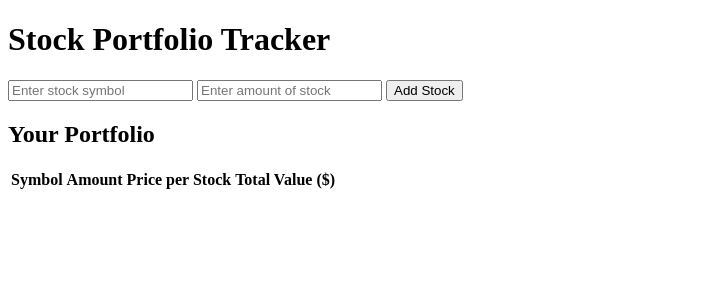
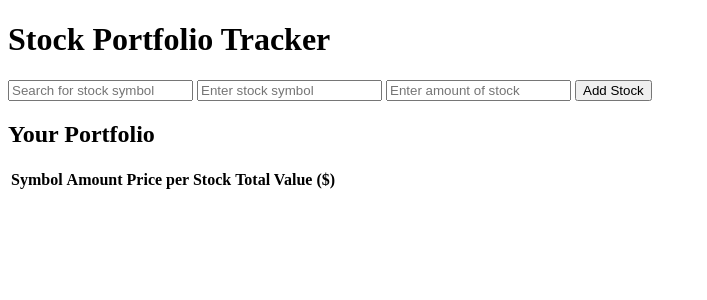
Before and after one commit to sinanaksu0/stock-portfolio-tracker, a Flask app: page / in a window 1280 px wide. Shown: the top 300 px of the page, without its empty margins (0-707 px from the left). Run offline with Flask 3, Linux system fonts and the light colour scheme; lists and menus that the app fills with data are empty.

Commit message:
Added stock search engine and input validation

```diff
--- a/app.py
+++ b/app.py
@@ -1,4 +1,4 @@
-from flask import Flask, render_template, request
+from flask import Flask, render_template, request, jsonify
 import requests
 
 app = Flask(__name__)
@@ -19,30 +19,41 @@ def get_stock_price(symbol):
 
         # Check if we received valid data
         if "Time Series (1min)" in data:
-            # Extract the most recent stock price
             latest_time = list(data["Time Series (1min)"])[0]
             latest_price = data["Time Series (1min)"][latest_time]["1. open"]
             return float(latest_price)
         else:
-            # Handle errors in the response
             return None
     except Exception as e:
         print(f"An error occurred: {e}")
         return None
 
+# Function to search for stock symbols
+def search_stock(query):
+    url = f"https://www.alphavantage.co/query?function=SYMBOL_SEARCH&keywords={query}&apikey={API_KEY}"
+    response = requests.get(url)
+    data = response.json()
+
+    # Return top 5 results if any are found
+    return data.get("bestMatches", [])[:5]
+
 @app.route("/", methods=["GET", "POST"])
 def index():
     if request.method == "POST":
         symbol = request.form.get("symbol").upper()
-        amount = float(request.form.get("amount"))  # Convert to float for decimal input
+        try:
+            amount = float(request.form.get("amount"))
+        except ValueError:
+            amount = -1
 
-        # Get the live price of the stock
+        # Validate positive amount and valid stock symbol
+        if amount < 0:
+            error_message = "Please enter a positive amount."
+            return render_template("index.html", portfolio=portfolio, error=error_message)
+
         price = get_stock_price(symbol)
-
         if price is not None:
-            # Calculate total value based on the price and amount
             total_value = price * amount
-            # Add stock data to the portfolio list
             portfolio.append({
                 "symbol": symbol,
                 "amount": amount,
@@ -50,15 +61,16 @@ def index():
                 "total_value": total_value
             })
         else:
-            # If there's an issue getting the price, add with "N/A" fields
-            portfolio.append({
-                "symbol": symbol,
-                "amount": amount,
-                "price": "N/A",
-                "total_value": "N/A"
-            })
+            error_message = "Invalid stock symbol."
+            return render_template("index.html", portfolio=portfolio, error=error_message)
 
     return render_template("index.html", portfolio=portfolio)
 
+@app.route("/search", methods=["GET"])
+def search():
+    query = request.args.get("query")
+    results = search_stock(query)
+    return jsonify(results)
+
 if __name__ == "__main__":
     app.run(debug=True)
--- a/templates/index.html
+++ b/templates/index.html
@@ -7,10 +7,17 @@
 <body>
     <h1>Stock Portfolio Tracker</h1>
     <form method="post">
-        <input type="text" name="symbol" placeholder="Enter stock symbol" required>
+        <input type="text" id="search" placeholder="Search for stock symbol" autocomplete="off">
+        <div id="search-results" style="display:none; border:1px solid #ccc; max-width:200px; position:absolute; background:white;"></div>
+
+        <input type="text" name="symbol" id="symbol" placeholder="Enter stock symbol" required readonly>
         <input type="number" name="amount" placeholder="Enter amount of stock" required step="any">
         <button type="submit">Add Stock</button>
     </form>
+
+    {% if error %}
+    <p style="color:red;">{{ error }}</p>
+    {% endif %}
 
     <h2>Your Portfolio</h2>
     <table>
@@ -29,5 +36,42 @@
         </tr>
         {% endfor %}
     </table>
+
+    <script>
+        const searchInput = document.getElementById("search");
+        const resultsDiv = document.getElementById("search-results");
+        const symbolInput = document.getElementById("symbol");
+
+        searchInput.addEventListener("input", () => {
+            const query = searchInput.value;
+            if (query.length > 1) {
+                fetch(`/search?query=${query}`)
+                    .then(response => response.json())
+                    .then(data => {
+                        resultsDiv.innerHTML = "";
+                        data.forEach(item => {
+                            const symbol = item["1. symbol"];
+                            const name = item["2. name"];
+                            const div = document.createElement("div");
+                            div.innerText = `${symbol} - ${name}`;
+                            div.onclick = () => {
+                                symbolInput.value = symbol;
+                                resultsDiv.style.display = "none";
+                            };
+                            resultsDiv.appendChild(div);
+                        });
+                        resultsDiv.style.display = "block";
+                    });
+            } else {
+                resultsDiv.style.display = "none";
+            }
+        });
+
+        document.addEventListener("click", (e) => {
+            if (!resultsDiv.contains(e.target) && e.target !== searchInput) {
+                resultsDiv.style.display = "none";
+            }
+        });
+    </script>
 </body>
 </html>
```
